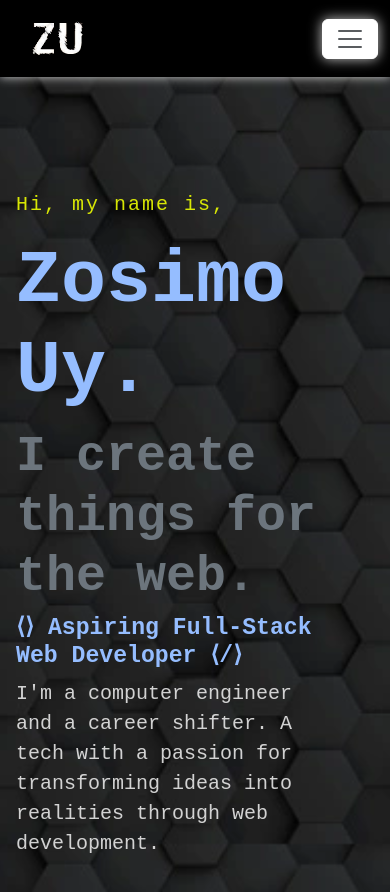
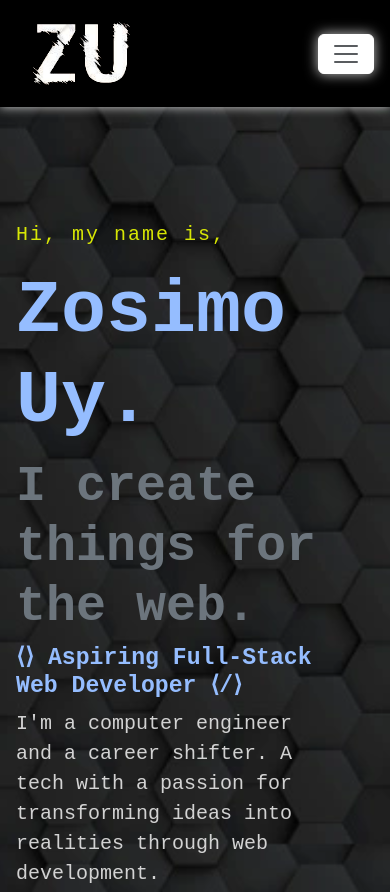
Before and after one commit to zosimo-uy/zosimouy.io, a plain HTML site: page index.html in a window 390 px wide. Shown: the top 892 px of the page. Drawn offline with nearby package versions, Linux system fonts and the light colour scheme.

Commit message:
clean up

```diff
--- a/index.html
+++ b/index.html
@@ -20,7 +20,7 @@
   </div>
   <nav class="navbar navbar-expand-md">
     <div class="container-fluid">
-      <button class="navbar-toggler" type="button" data-bs-toggle="collapse"
+      <button class="navbar-toggler m-1" type="button" data-bs-toggle="collapse"
       data-bs-target="#navbarNavAltMarkup" aria-controls="navbarNavAltMarkup"
       aria-expanded="false" aria-label="Toggle navigation">
         <span class="navbar-toggler-icon"></span>
--- a/style.css
+++ b/style.css
@@ -274,4 +274,8 @@ section #Home{
     font-size: 38px;
     text-align: center;
   }
+
+  .Logo{
+    height: 65px;
+  }
 }
```
